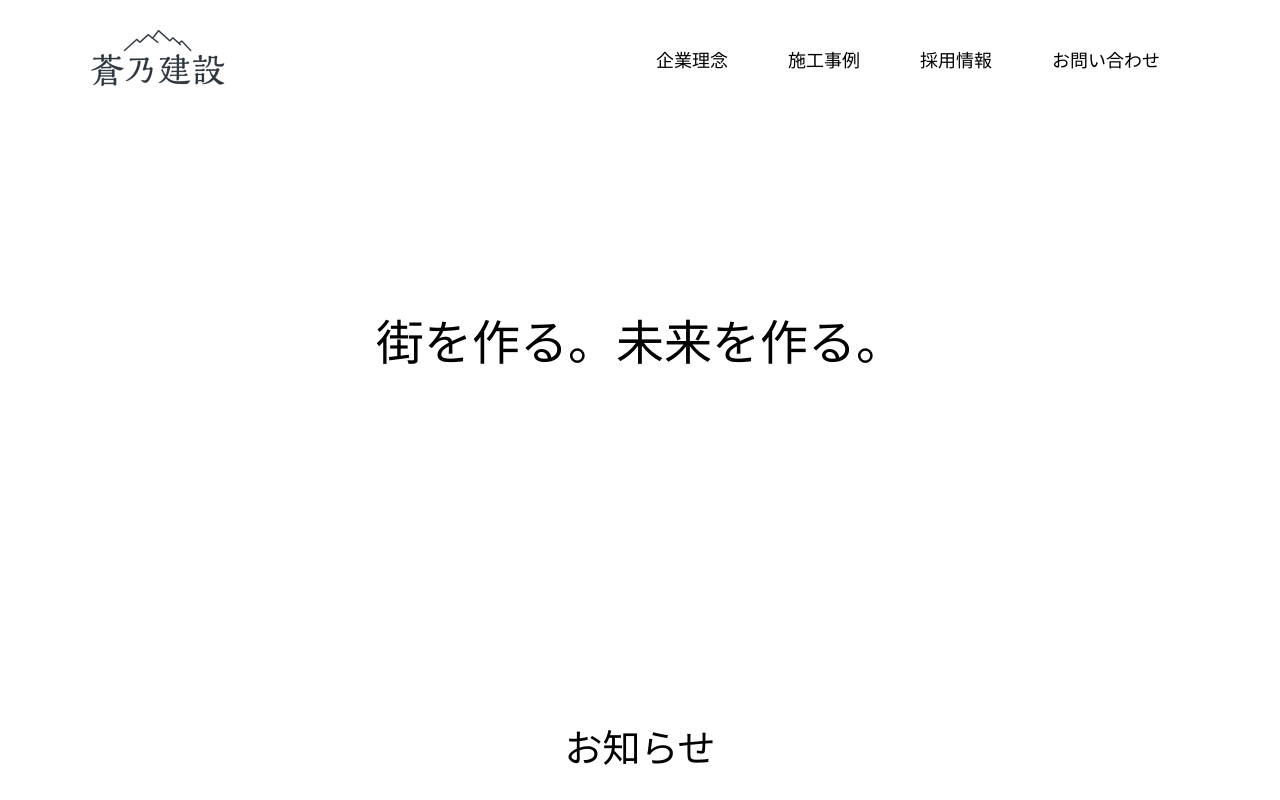
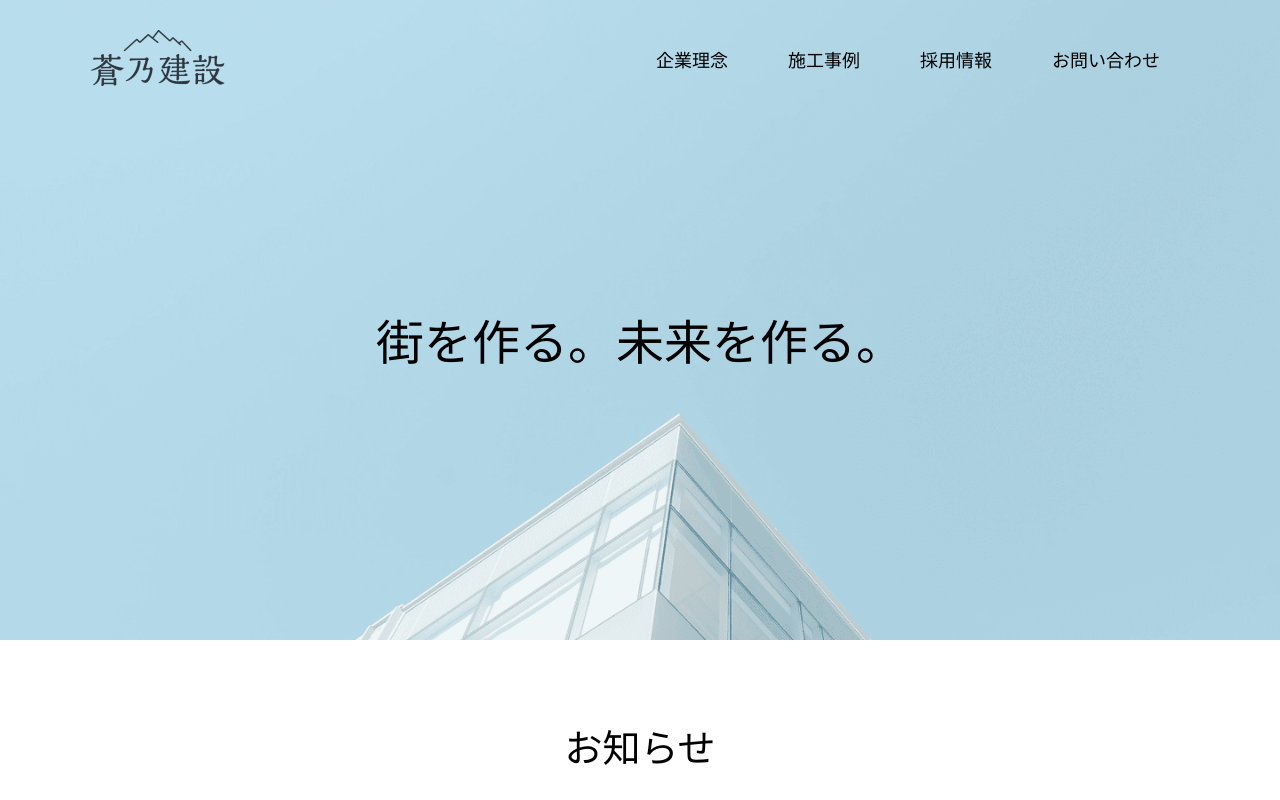
Before and after one commit to souki20/CopyCoding_Aonokennsetsu, a plain HTML site: page index.html in a window 1280 px wide. Shown: the top 800 px of the page. Drawn offline with Linux system fonts and the light colour scheme; the site is published under a folder, as on GitHub Pages, so addresses that start at the root find nothing.

Commit message:
Update style.css

```diff
--- a/css/style.css
+++ b/css/style.css
@@ -41,7 +41,7 @@ a:hover {
 /* header */
 
 .header-wrapper {
-  background-image: url(/images/main.png);
+  background-image: url(../images/main.png);
   height: 80vh;
   background-size: cover;
   /* 元画像の縦横比は保持しつつ、要素をちょうどよく覆うサイズに変更 */
```
